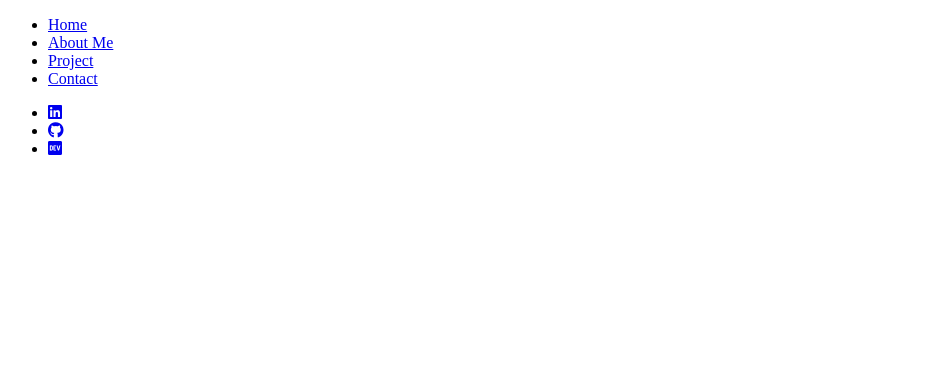
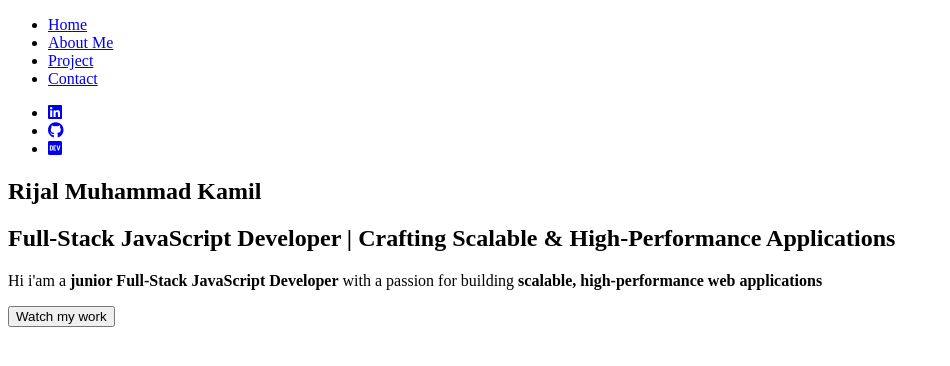
Before and after one commit to revou-fsse-feb25/milestone-1-Rijal-Muhammad-Kamil, a plain HTML site: page index.html in a window 1280 px wide. Shown: the whole page, without its empty margins (0-950 px from the left). Drawn offline with Linux system fonts and the light colour scheme.

Commit message:
feat: add home section with content

```diff
--- a/index.html
+++ b/index.html
@@ -53,5 +53,17 @@
             <li><a href="#" aria-label="dev community"><i aria-hidden="true" class="fa-brands fa-dev"></i></a></li>
         </ul>
     </header>
+
+    <!-- Main  -->
+    <main>
+
+        <!-- Home Section -->
+        <section id="home" aria-label="home">
+            <h1>Rijal Muhammad Kamil</h1>
+            <h2>Full-Stack JavaScript Developer | Crafting Scalable & High-Performance Applications</h2>
+            <p>Hi i'am a <strong>junior Full-Stack JavaScript Developer</strong> with a passion for building <strong>scalable, high-performance web applications</strong></p>
+            <button type="submit">Watch my work</button>
+        </section>
+    </main>
 </body>
 </html>
```
